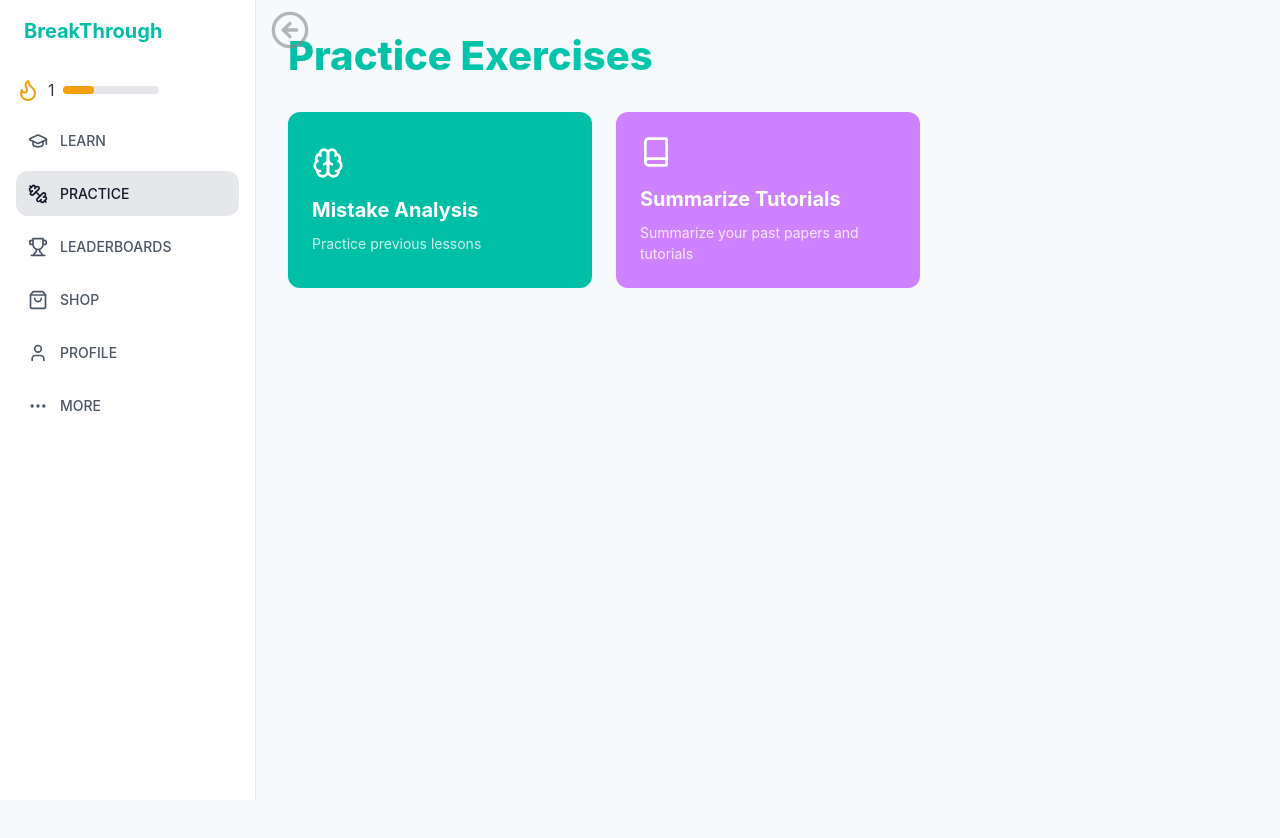
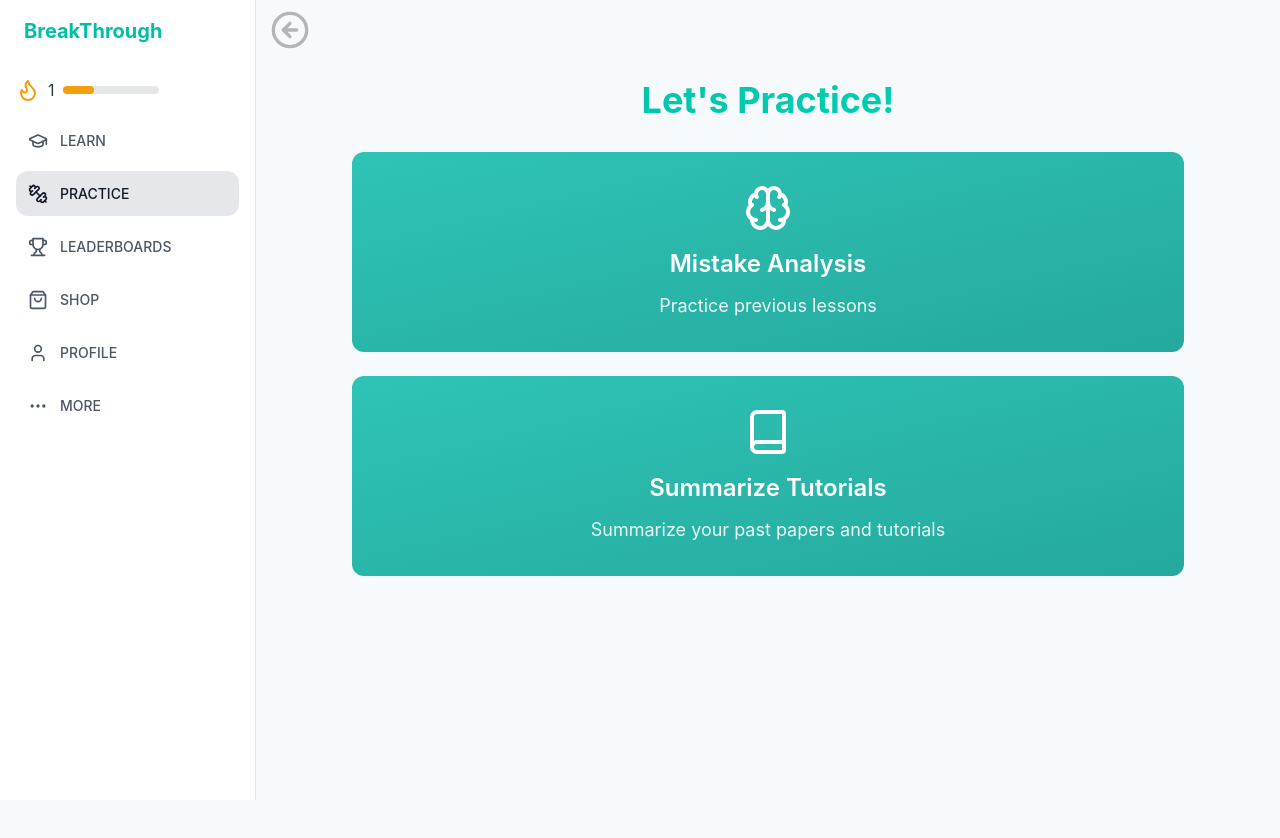
Before and after one commit to Daniru2007/Breakthrough, a React (Vite) app: page /content/practice in a window 1280 px wide. Shown: the top 838 px of the page. Before the commit the page ends 800 px from the top, so only its background shows below. Built offline with nearby package versions, Linux system fonts and the light colour scheme.

Commit message:
making the database updated when new user created

```diff
--- a/src/components/Gemini/components/EmotionDataBox.tsx
+++ b/src/components/Gemini/components/EmotionDataBox.tsx
@@ -23,7 +23,7 @@ export const EmotionDataBox: React.FC<EmotionDataBoxProps> = ({ emotionData }) =
           <div key={name} className="flex flex-col items-center p-2 rounded-lg bg-gray-50">
             <Icon className={`w-6 h-6 ${color} mb-2`} />
             <span className="text-sm text-gray-600">{name}</span>
-            <span className="text-lg font-semibold">{value}</span>
+            <span className="text-lg font-semibold">{value.toFixed(2)}</span>
           </div>
         ))}
       </div>
--- a/src/components/Gemini/context/EmotionContext.tsx
+++ b/src/components/Gemini/context/EmotionContext.tsx
@@ -1,6 +1,7 @@
 import React, { createContext, useContext, ReactNode, useState, useEffect } from 'react';
 import { EmotionData } from '../types';
 import { fetchEmotionData } from '../services/emotionService';
+import UserContext from "../../../UserContext.tsx";
 
 interface EmotionContextType {
   emotionData: EmotionData | null;
@@ -14,11 +15,12 @@ export function EmotionProvider({ children }: { children: ReactNode }) {
   const [emotionData, setEmotionData] = useState<EmotionData | null>(null);
   const [loading, setLoading] = useState(true);
   const [error, setError] = useState<string | null>(null);
+  const {user,setUser} = useContext(UserContext);
 
   useEffect(() => {
     const loadEmotionData = async () => {
       try {
-        const data = await fetchEmotionData();
+        const data = await fetchEmotionData(user.email);
         setEmotionData(data);
       } catch (err) {
         setError('Failed to fetch emotion data');
--- a/src/components/Gemini/services/emotionService.ts
+++ b/src/components/Gemini/services/emotionService.ts
@@ -10,11 +10,25 @@ const DEFAULT_EMOTION_DATA: EmotionData = {
   surprise: 0
 };
 
-export async function fetchEmotionData(): Promise<EmotionData> {
+export async function fetchEmotionData(userEmail): Promise<EmotionData> {
   try {
     console.log('Fetching emotion data from Firebase...');
-    const userId = 'U2l2GMnAkk8afriehuli'; // This should come from auth context
 
+
+    const usersQuery = query(
+        collection(db, 'users'),
+        where('email', '==', userEmail) // Match by email
+    );
+    const usersSnapshot = await getDocs(usersQuery);
+
+    if (usersSnapshot.empty) {
+      console.error('No user document found for the given email.');
+      return;
+    }
+
+    // Step 2: Get the user's document reference
+    const userDoc = usersSnapshot.docs[0];
+    const userId = userDoc.id;
     const userRef = doc(db, 'users', userId);
     const emotionsRef = collection(db, 'EmotionData');
     const emotionQuery = query(emotionsRef, where('UserID', '==', userRef));
--- a/src/pages/Practice.css
+++ b/src/pages/Practice.css
@@ -1,50 +1,64 @@
-.practice-container {
-  max-width: 64rem;
-  margin: 0 auto;
-}
+@tailwind base;
+@tailwind components;
+@tailwind utilities;
 
-.practice-grid {
-  display: grid;
-  grid-template-columns: 1fr;
-  gap: 1.5rem;
-}
+@layer utilities {
+  .animate-fade-in {
+    animation: fadeIn 0.8s ease-out forwards;
+  }
 
-@media (min-width: 768px) {
-  .practice-grid {
-    grid-template-columns: repeat(2, 1fr);
+  .animate-slide-up {
+    opacity: 0;
+    animation: slideUp 0.6s ease-out forwards;
+  }
+
+  .animate-bounce-subtle {
+    animation: bounceSoft 2s infinite;
+  }
+
+  .animate-float {
+    animation: float 6s ease-in-out infinite;
   }
 }
 
-@media (min-width: 1024px) {
-  .practice-grid {
-    grid-template-columns: repeat(3, 1fr);
+@keyframes fadeIn {
+  from {
+    opacity: 0;
+  }
+  to {
+    opacity: 1;
   }
 }
 
-.practice-card {
-  padding: 1.5rem;
-  border-radius: 0.75rem;
-  color: white;
-  text-align: left;
-  transition: opacity 0.2s;
-  width: 100%;
+@keyframes slideUp {
+  from {
+    opacity: 0;
+    transform: translateY(20px);
+  }
+  to {
+    opacity: 1;
+    transform: translateY(0);
+  }
 }
 
-.practice-card:hover {
-  opacity: 0.9;
+@keyframes bounceSoft {
+  0%, 100% {
+    transform: translateY(0);
+  }
+  50% {
+    transform: translateY(-6px);
+  }
 }
 
-.practice-icon {
-  margin-bottom: 1rem;
+@keyframes float {
+  0%, 100% {
+    transform: translateY(0);
+  }
+  50% {
+    transform: translateY(-20px);
+  }
 }
 
-.practice-title {
-  font-size: 1.25rem;
-  font-weight: bold;
-  margin-bottom: 0.5rem;
+.bubble {
+  @apply absolute rounded-full bg-white/10 backdrop-blur-sm animate-float;
 }
-
-.practice-description {
-  opacity: 0.8;
-  font-size: 0.875rem;
-}
--- a/src/pages/Practice.tsx
+++ b/src/pages/Practice.tsx
@@ -1,47 +1,76 @@
-// @ts-nocheck
 import React from 'react';
-import {useNavigate} from 'react-router-dom';
-import { Dumbbell, Brain, Clock, Zap, Book } from 'lucide-react';
-import './Practice.css';
+import { Brain, Book } from 'lucide-react';
+import {useNavigate} from "react-router-dom";
 
 const practiceTypes = [
   {
     icon: Brain,
     title: 'Mistake Analysis',
     description: 'Practice previous lessons',
-    color: 'var(--primary-color)',
     link: './mistake'
   },
   {
     icon: Book,
     title: 'Summarize Tutorials',
     description: 'Summarize your past papers and tutorials',
-    color: 'var(--secondary-color)',
     link: './summary'
   },
 ];
 
-function Practice() {
+function App() {
   const navigate = useNavigate();
   return (
-    <div className="practice-container">
-      <h1>Practice Exercises</h1>
-      <div className="practice-grid">
-        {practiceTypes.map((type) => (
+      <div className="min-h-screen  relative overflow-hidden">
+        <div className="relative max-w-4xl mx-auto px-4 sm:px-6 lg:px-8 py-12">
+          <h1 className="text-4xl font-bold text-gray-900 mb-8 text-center animate-fade-in">
+            Let's Practice!
+          </h1>
+
+          <div className="grid grid-cols-1 gap-6 mt-8">
+            {practiceTypes.map((type, index) => (
                 <button
+                    key={type.title}
                     onClick={() => {navigate(type.link)}}
-            key={type.title}
-            className="practice-card"
-            style={{ backgroundColor: type.color }}
+                    className={`
+                group relative overflow-hidden rounded-xl p-8
+                transition-all duration-500 ease-out
+                hover:shadow-2xl hover:scale-[1.02]
+                bg-gradient-to-br from-[#2EC4B6] to-[#25A99D]
+                animate-slide-up
+                focus:outline-none focus:ring-4 focus:ring-[#2EC4B6] focus:ring-opacity-50
+              `}
+                    style={{
+                      animationDelay: `${index * 150}ms`
+                    }}
                 >
-            <type.icon className="practice-icon" size={32} />
-            <h3 className="practice-title">{type.title}</h3>
-            <p className="practice-description">{type.description}</p>
+                  {/* Card background effects */}
+                  <div className="absolute inset-0 bg-white/10 opacity-0 group-hover:opacity-100 transition-opacity duration-500" />
+                  <div className="absolute inset-0 opacity-0 group-hover:opacity-20 transition-opacity duration-500 bg-[radial-gradient(circle_at_50%_50%,rgba(255,255,255,0.4),transparent_70%)]" />
+
+                  <div className="relative z-10 flex flex-col items-center text-center">
+                    <div className="mb-4 text-white transform group-hover:scale-110 transition-transform duration-500">
+                      <type.icon className="w-12 h-12 animate-bounce-subtle" />
+                    </div>
+
+                    <h3 className="text-2xl font-semibold text-white mb-3 transform group-hover:scale-105 transition-transform duration-500">
+                      {type.title}
+                    </h3>
+
+                    <p className="text-white/90 text-lg">
+                      {type.description}
+                    </p>
+                  </div>
+
+                  {/* Interactive circle effect */}
+                  <div className="absolute bottom-0 right-0 w-32 h-32 -mb-16 -mr-16
+                           bg-white/10 rounded-full transform scale-0
+                           group-hover:scale-100 transition-transform duration-700 ease-out" />
                 </button>
             ))}
+          </div>
         </div>
       </div>
   );
 }
 
-export default Practice;
+export default App;
--- a/src/pages/Profile.tsx
+++ b/src/pages/Profile.tsx
@@ -15,14 +15,16 @@ import {
 import {initializeApp} from 'firebase/app';
 import {firebaseConfig} from '../firebase.tsx';
 import UserContext from '../UserContext.tsx';
+import {useNavigate} from 'react-router-dom';
 
 const app = initializeApp(firebaseConfig);
 const db = getFirestore(app);
 
 function Profile() {
-    const {user} = useContext(UserContext); // Retrieve logged-in user context
+    const {user,setUser} = useContext(UserContext); // Retrieve logged-in user context
     const [userData, setUserData] = useState(null);
     const [userStats, setUserStats] = useState(null);
+    const navigate = useNavigate();
 
     useEffect(() => {
         const fetchUserData = async () => {
@@ -118,6 +120,12 @@ function Profile() {
         },
     ];
 
+    const logout = (e)=>{
+        e.preventDefault();
+        setUser(null);
+        navigate('/');
+    }
+
     return (
         <div className="profile-container">
             <div className="profile-header">
@@ -138,6 +146,10 @@ function Profile() {
                     </div>
                 </div>
             </div>
+
+            <button onClick={logout}>
+                Logout
+            </button>
 
             <section className="statistics-section">
                 <h2>Statistics</h2>
```
Also changed, not shown: src/Tutorial.tsx (+61 -1 lines), src/components/Leaderboard/components/Leaderboards.tsx (+2 -7 lines), src/components/SignUpForm.tsx (+57 -22 lines). Lines whose indentation alone changed are shown as unchanged.
